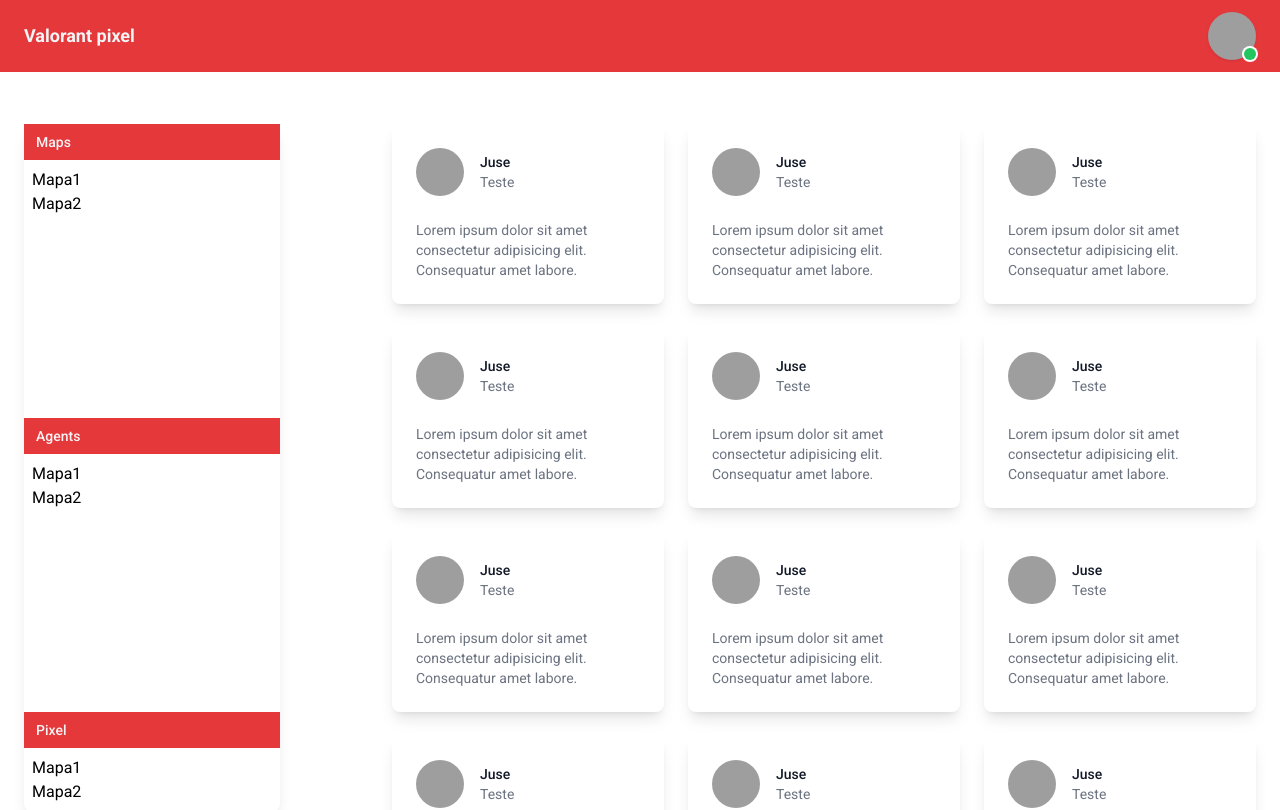
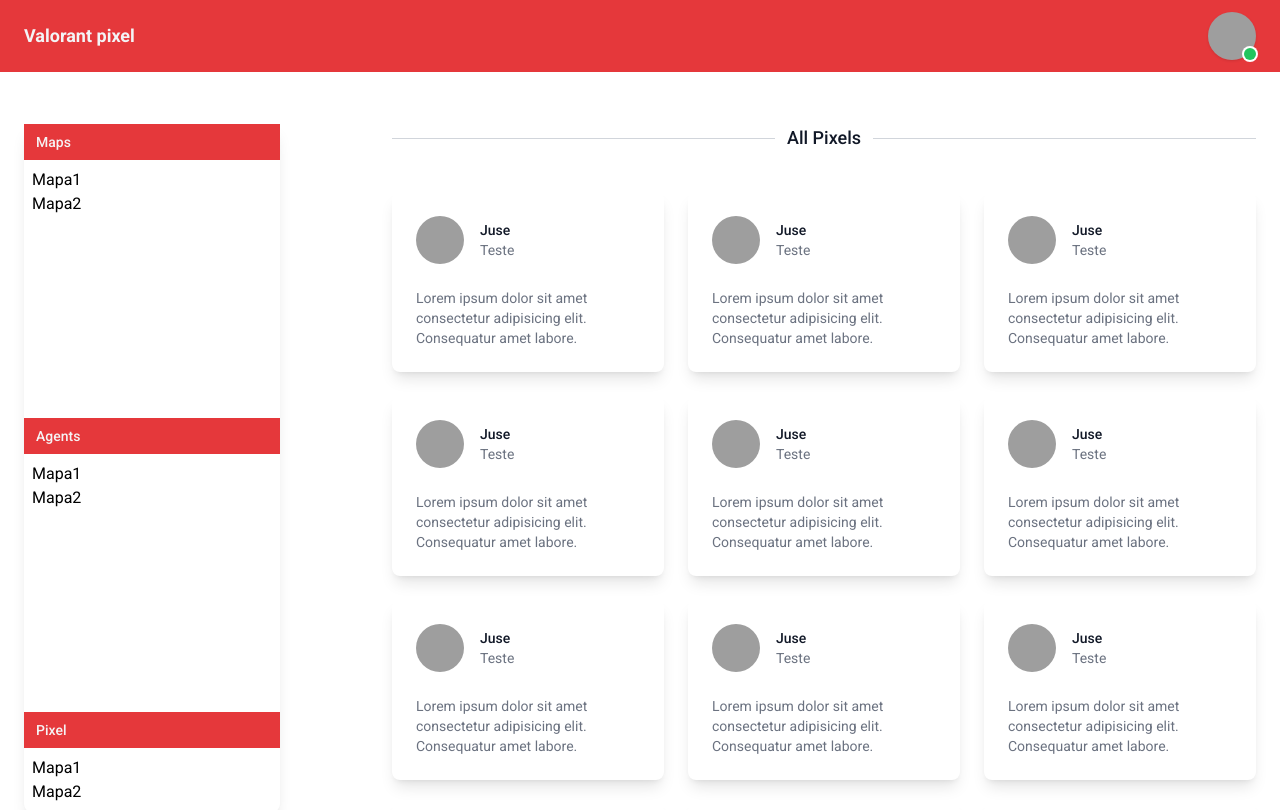
Before and after one commit to alemedinabjj/valorant_pixel, a Next.js app: page / in a window 1280 px wide. Shown: the top 810 px of the page. Built offline with nearby package versions, Linux system fonts and the light colour scheme; grey boxes are pictures that could not be loaded.

Commit message:
new feat divider

```diff
--- a/src/components/ContainerCard.jsx
+++ b/src/components/ContainerCard.jsx
@@ -1,8 +1,10 @@
 import { Card } from "./Card";
+import { NamePage } from "./NamePage";
 
 export function ContainerCard() {
   return (
     <section className="flex-1">
+      <NamePage label="All Pixels" />
       <div className="grid grid-cols-1 md:grid-cols-2 lg:grid-cols-3 gap-6">
         <Card />
         <Card />
--- /dev/null
+++ b/src/components/NamePage.jsx
@@ -0,0 +1,14 @@
+export function NamePage({ label }) {
+  return (
+    <div className="relative mb-10">
+      <div className="absolute inset-0 flex items-center" aria-hidden="true">
+        <div className="w-full border-t border-gray-300" />
+      </div>
+      <div className="relative flex justify-center">
+        <span className="bg-white px-3 text-lg font-medium text-gray-900">
+          {label}
+        </span>
+      </div>
+    </div>
+  );
+}
```
